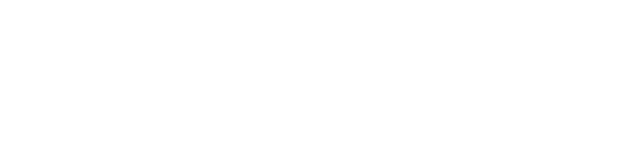
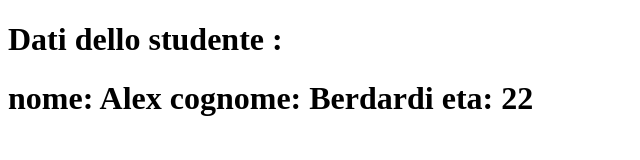
Before and after one commit to andreadau/js-oggetti-studenti, a plain HTML site: page index.html in a window 1280 px wide. Shown: the whole page, without its empty margins (0-640 px from the left). Drawn offline with nearby package versions, Linux system fonts and the light colour scheme.

Commit message:
End First Exercise

```diff
--- a/index.html
+++ b/index.html
@@ -6,6 +6,17 @@
     <title>Studenti</title>
 </head>
 <body>
+<!-- PRIMO ESERCIZIO -->
+    <div class="primo-esercizio">
+        <h1 class="studente-dati">Dati dello studente : </h1>
+        <h1 class="studente"></h1>
+    </div>
+<!-- SECONDO ESERCIZIO -->
+    <div class="secondo-esercizio">
+
+    </div>
+    <!-- JQuery -->
+    <script src="https://ajax.googleapis.com/ajax/libs/jquery/3.3.1/jquery.min.js"></script>
     <!-- JS -->
     <script src="js/app.js"></script>
 </body>
--- a/js/app.js
+++ b/js/app.js
@@ -0,0 +1,24 @@
+/*
+Istruzioni:
+Creare un oggetto che descriva uno studente con le seguenti proprietà: nome, cognome e età. Stampare a schermo attraverso il for in tutte le proprietà.
+Creare un array di oggetti di studenti. Ciclare su tutti gli studenti e stampare per ognuno nome e cognome
+Dare la possibilità all’utente attraverso 3 prompt di aggiungere un nuovo oggetto studente inserendo nell’ordine: nome, cognome e età.
+*/
+
+
+// Creare un oggetto che descriva uno studente con le seguenti proprietà: nome, cognome e età. Stampare a schermo attraverso il for in tutte le proprietà.
+
+var studente = {
+    nome : "Alex",
+    cognome: "Berdardi",
+    eta: 22
+};
+
+console.log(studente);
+
+for (var key in studente) {
+    var datiStudente = studente[key];
+    $(".studente").append(key + ": " +  datiStudente + " ");
+}
+
+//Creare un array di oggetti di studenti. Ciclare su tutti gli studenti e stampare per ognuno nome e cognome.
```
